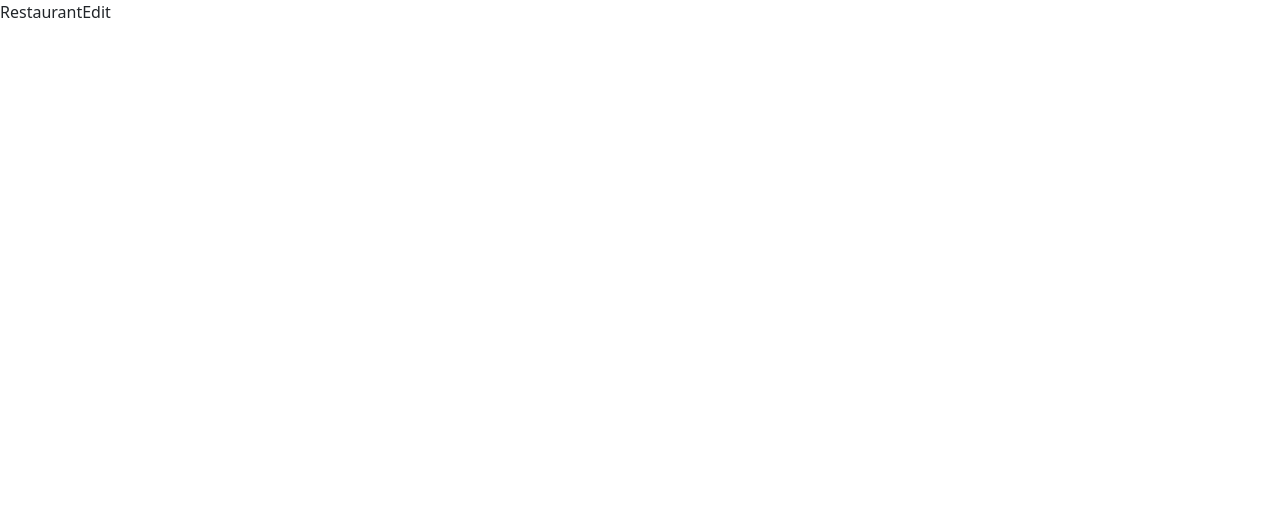
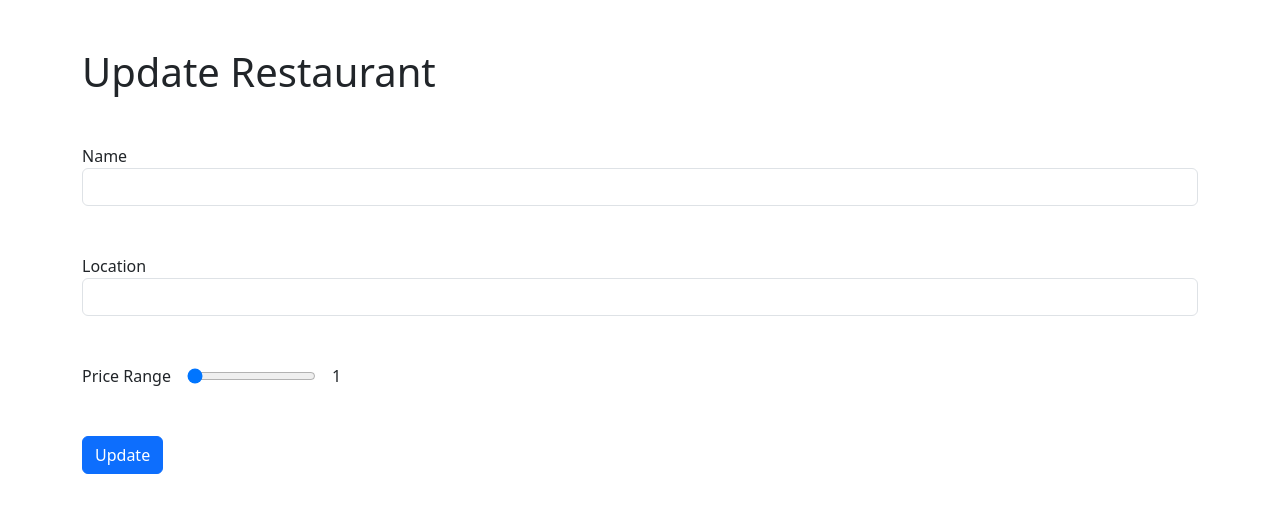
Before and after one commit to Allan2000-Git/pern-stack, a React (Vite) app in the folder client/: page /restaurants/1/edit in a window 1280 px wide. Shown: the top 512 px of the page. Built offline with nearby package versions, Linux system fonts and the light colour scheme; no server answers.

Commit message:
update Restaurant

```diff
--- a/client/src/components/AddRestaurant.jsx
+++ b/client/src/components/AddRestaurant.jsx
@@ -45,7 +45,7 @@ const AddRestaurant = () => {
                             <option value="5">$$$$$</option>
                         </select> */}
                         <div className="d-flex gap-3">
-                            <input onChange={(e) => setPrice(Number(e.target.value))} type="range" name="price" min={1} max={5} />
+                            <input value={price} onChange={(e) => setPrice(Number(e.target.value))} type="range" name="price" min={1} max={5} />
                             <label className="">{price}</label>
                         </div>
                     </div>
--- a/client/src/components/RestaurantsTable.jsx
+++ b/client/src/components/RestaurantsTable.jsx
@@ -1,9 +1,11 @@
 import React, { useEffect, useState } from 'react'
 import yelpApi from '../api/yelpApi';
 import { useYelpContext } from '../context/YelpContext';
+import {useNavigate} from "react-router-dom";
 
 const RestaurantsTable = () => {
     const {restaurants, setRestaurants} = useYelpContext();
+    const navigate = useNavigate();
 
     const handleDelete = async (restaurantId) => {
         try {
@@ -49,7 +51,7 @@ const RestaurantsTable = () => {
                                 <td>5</td>
                                 <td>{restaurant.price}</td>
                                 <td className="d-flex gap-3">
-                                    <button className="btn btn-warning" type="button">Edit</button>
+                                    <button onClick={() => navigate(`restaurants/${restaurant.id}/edit`)} className="btn btn-warning" type="button">Edit</button>
                                     <button onClick={() => handleDelete(restaurant.id)} className="btn btn-danger" type="button">Delete</button>
                                 </td>
                             </tr>
--- a/client/src/pages/RestaurantEdit.jsx
+++ b/client/src/pages/RestaurantEdit.jsx
@@ -1,8 +1,67 @@
-import React from 'react'
+import React, { useEffect, useState } from 'react'
+import { useParams, useNavigate} from "react-router-dom";
+import yelpApi from '../api/yelpApi';
 
 const RestaurantEdit = () => {
+    const {id} = useParams();
+    const navigate = useNavigate();
+
+    const [name, setName] = useState("");
+    const [location, setLocation] = useState("");
+    const [price, setPrice] = useState(1);
+
+    const handleUpdate = async(e) => {
+        e.preventDefault();
+
+        try {
+            const response = await yelpApi.patch(`/${id}`, {
+                name,
+                location,
+                price
+            })
+            navigate("/");
+        } catch (error) {
+            console.log("Error while updating the data: ", error);
+        }
+    }
+
+    useEffect(() => {
+        const fetchData = async() => {
+            try {
+                const response = await yelpApi.get(`/${id}`);
+                setName(response.data[0].name);
+                setLocation(response.data[0].location);
+                setPrice(response.data[0].price);
+            } catch (error) {
+                console.log(error.message);
+            }
+        }
+        fetchData();
+    },[])
+
     return (
-        <div>RestaurantEdit</div>
+        <div  className="container mt-5">
+            <h1>Update Restaurant</h1>
+            <form onSubmit={handleUpdate}>
+                <div className="form-group mt-5">
+                    <label htmlFor="name">Name</label>
+                    <input value={name} onChange={(e) => setName(e.target.value)} id="name" className="form-control" type="text" />
+                </div>
+
+                <div className="form-group mt-5">
+                    <label htmlFor="location">Location</label>
+                    <input value={location} onChange={(e) => setLocation(e.target.value)} id="location" className="form-control" type="text" />
+                </div>
+                <div className="form-group mt-5 d-flex gap-3 align-items-center">
+                    <label htmlFor="price">Price Range</label>
+                    <input value={price} onChange={(e) => setPrice(Number(e.target.value))} type="range" name="price" min={1} max={5} />
+                    <span>{price}</span>
+                </div>
+                <button type="submit" className="btn btn-primary mt-5">
+                    Update
+                </button>
+            </form>
+        </div>
     )
 }
 
```
